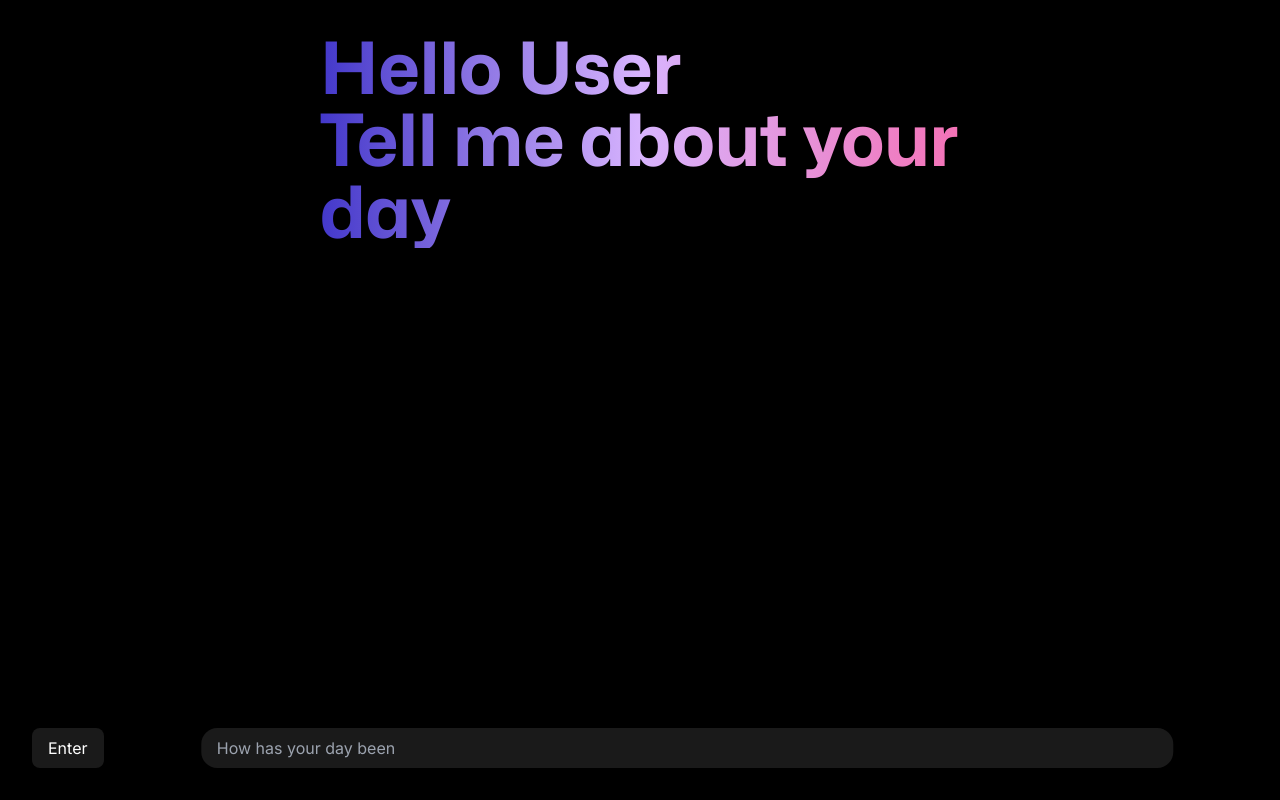
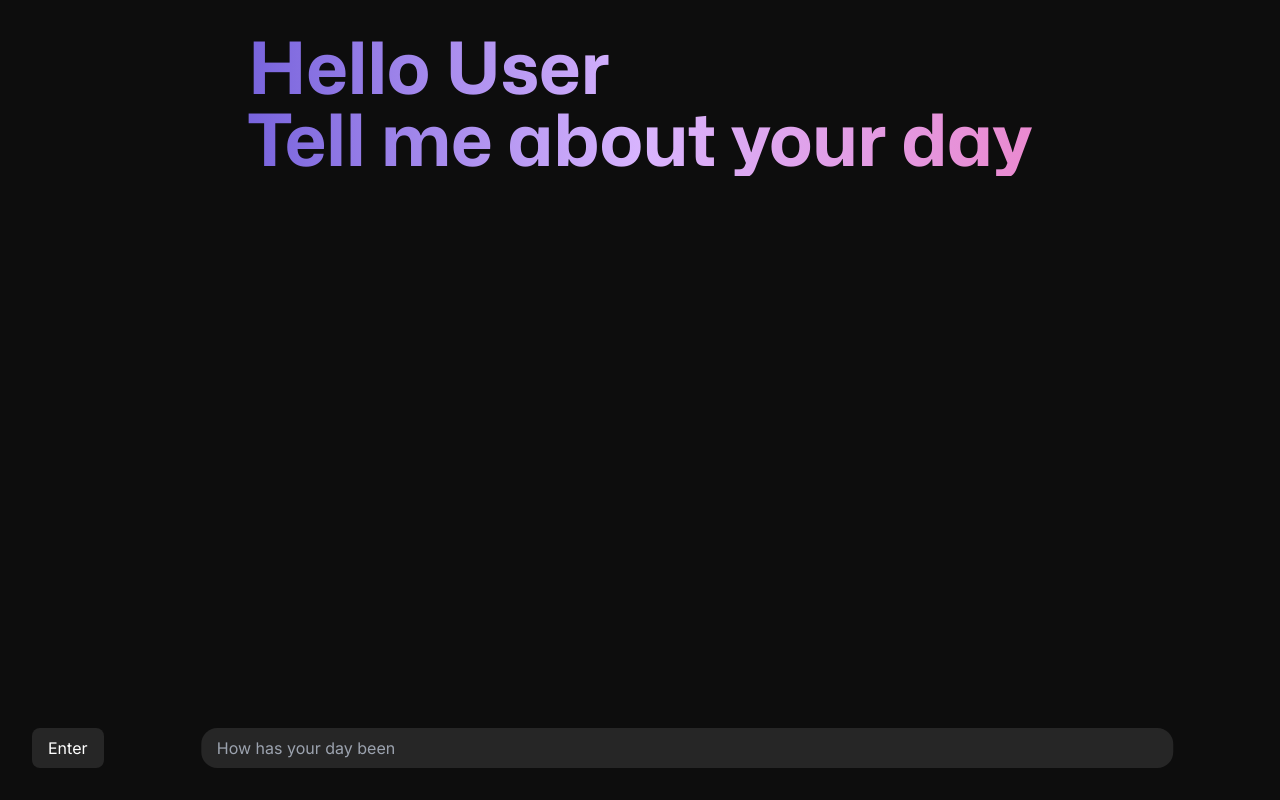
Before and after one commit to woaitsAryan/rekindle-frontend, a Next.js app: page / in a window 1280 px wide. Built offline with nearby package versions, Linux system fonts and the light colour scheme.

Commit message:
fix:small ui changes

```diff
--- a/src/app/layout.tsx
+++ b/src/app/layout.tsx
@@ -5,8 +5,8 @@ import "./globals.css";
 const inter = Inter({ subsets: ["latin"] });
 
 export const metadata: Metadata = {
-  title: "Create Next App",
-  description: "Generated by create next app",
+  title: "Rekindle",
+  description: "Intel Hackathon Project by Team 4lie's Angels",
 };
 
 export default function RootLayout({
--- a/src/app/page.tsx
+++ b/src/app/page.tsx
@@ -27,11 +27,11 @@ import { useState,useEffect, useRef } from "react";
 
   return (
     <div className="w-full h-screen bg-bg_primary  p-8 relative flex flex-col  gap-[1.5rem] ">
-      <div className="heading font-mona_bold tab:text-7xl bg-gradient-to-r from-indigo-700 via-purple-300 to-pink-400 bg-clip-text text-transparent mobile:text-4xl mobile:leading-[3rem] laptop:absolute laptop:left-[50%] laptop:translate-x-[-50%] ">
+      <div className="heading font-mona_bold tab:text-7xl bg-gradient-to-r from-indigo-700 via-purple-300 to-pink-400 bg-clip-text text-transparent mobile:text-4xl mobile:leading-[3rem] w-full flex justify-center items-center">
         Hello User <br/>
         Tell me about your day
       </div>
-      <div className="h-[85vh] w-[95%] border-[2px] border-black overflow-scroll flex flex-col justify-start items-start gap-[2rem] overflow-x-hidden no-scrollbar " ref={sectionRef}>
+      <div className="h-[85vh] w-[95%] overflow-scroll flex flex-col justify-start items-start gap-[2rem] overflow-x-hidden no-scrollbar " ref={sectionRef}>
       {
 
       }
@@ -39,7 +39,7 @@ import { useState,useEffect, useRef } from "react";
       <div className="flex justify-start w-full relative" >
 
         <button type="submit" className="rounded-[.5rem] text-white px-4 py-2 bg-[rgba(255,255,255,.1)] w-fit " onClick={handleUserTextSubmission}>Enter</button>
-        <input type="text" className=" text-white px-[1rem] py-[0.5rem] bg-[rgba(255,255,255,.1)] rounded-2xl translate-x-[10%] w-[80%] focus:border-primary_text" placeholder="How has your day been" onChange={(e)=>{
+        <input type="text" className=" text-white px-[1rem] py-[0.5rem] bg-[rgba(255,255,255,.1)] rounded-2xl translate-x-[10%] w-[80%] focus:border-primary_text " placeholder="How has your day been" onChange={(e)=>{
         setCurrentUserInput(e.target.value.toString())
         }} value={currentUserInput}/>
       </div>
--- a/tailwind.config.ts
+++ b/tailwind.config.ts
@@ -14,7 +14,7 @@ const config: Config = {
           "conic-gradient(from 180deg at 50% 50%, var(--tw-gradient-stops))",
       },
       colors: {
-        bg_primary: "#000000",
+        bg_primary: "#0d0d0d",
         bg_secondary: "#fedbc3",
         primary_text: "#845d48",
       },
```
